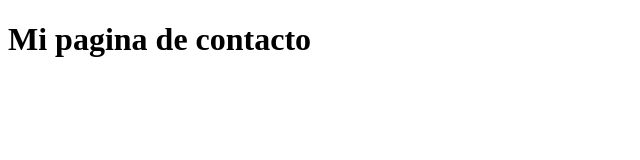
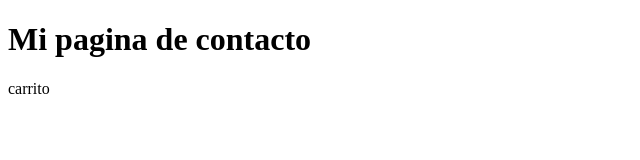
Before and after one commit to JaimeOrdas/git, a plain HTML site: page contacto.html in a window 1280 px wide. Shown: the full height of the page, 0-640 px from the left. Drawn offline with Linux system fonts and the light colour scheme.

Commit message:
añadimos carrito

```diff
--- a/contacto.html
+++ b/contacto.html
@@ -9,7 +9,7 @@
 <body>
     <header></header>
      <h1>Mi pagina de contacto </h1>
-
+     <div>carrito</div>
      <footer></footer>
     </body>
 </html>
```
